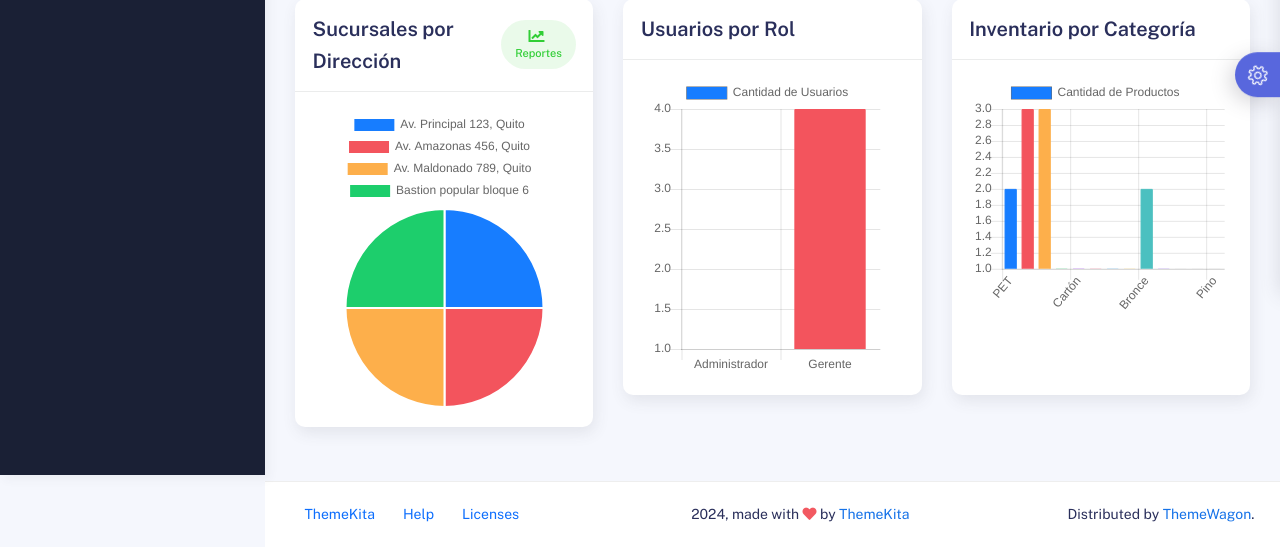
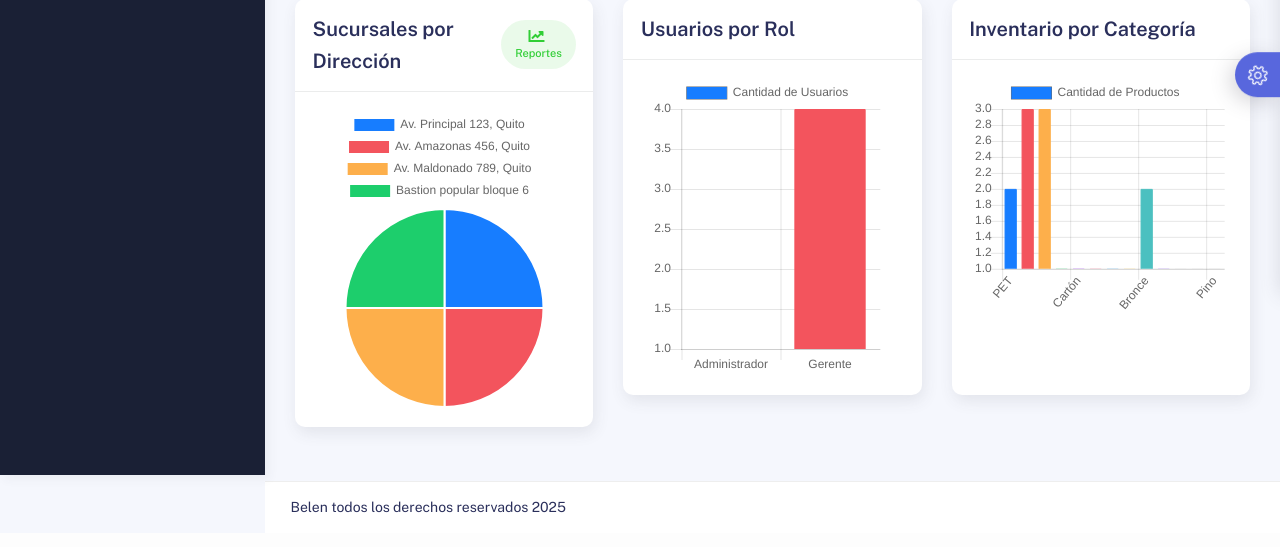
Before and after one commit to Jordan-dito/sistema_reciclaje, a PHP site: page /Dashboard.php in a window 1280 px wide. Shown: the part 325-872 px from the top of the page. After the commit the page ends 838 px from the top, so only its background shows below. Run offline with PHP 8.4, Linux system fonts and the light colour scheme; a user stored in the database is signed in; data comes from the database, SQL or seed files in the repository.

Commit message:
Unificar footer y actualizar nombre del módulo - Crear componente footer.php reutilizable con texto 'Belen todos los derechos reservados 2025' - Cambiar 'Gestión de Parámetros' a 'Módulo de Parámetros' en sidebar - Actualizar todos los archivos para usar el componente footer unificado

```diff
--- a/Dashboard.php
+++ b/Dashboard.php
@@ -580,33 +580,7 @@ $usuarioRol = $usuario['rol'] ?? 'Usuario';
           </div>
         </div>
 
-        <footer class="footer">
-          <div class="container-fluid d-flex justify-content-between">
-            <nav class="pull-left">
-              <ul class="nav">
-                <li class="nav-item">
-                  <a class="nav-link" href="http://www.themekita.com">
-                    ThemeKita
-                  </a>
-                </li>
-                <li class="nav-item">
-                  <a class="nav-link" href="#"> Help </a>
-                </li>
-                <li class="nav-item">
-                  <a class="nav-link" href="#"> Licenses </a>
-                </li>
-              </ul>
-            </nav>
-            <div class="copyright">
-              2024, made with <i class="fa fa-heart heart text-danger"></i> by
-              <a href="http://www.themekita.com">ThemeKita</a>
-            </div>
-            <div>
-              Distributed by
-              <a target="_blank" href="https://themewagon.com/">ThemeWagon</a>.
-            </div>
-          </div>
-        </footer>
+        <?php include __DIR__ . '/includes/footer.php'; ?>
       </div>
 
       <!-- Custom template | don't include it in your project! -->
--- a/categorias/index.php
+++ b/categorias/index.php
@@ -113,11 +113,7 @@ if (!$auth->isAuthenticated()) {
           </div>
         </div>
 
-        <footer class="footer">
-          <div class="container-fluid d-flex justify-content-between">
-            <div class="copyright">2024, Sistema de Gestión de Reciclaje</div>
-          </div>
-        </footer>
+        <?php include __DIR__ . '/../includes/footer.php'; ?>
       </div>
     </div>
 
--- a/compras/ver.php
+++ b/compras/ver.php
@@ -213,11 +213,7 @@ if (!$compra_id) {
         </div>
 
         <footer class="footer no-print">
-          <div class="container-fluid d-flex justify-content-between">
-            <div class="copyright">
-              2024, Sistema de Gestión de Reciclaje
-            </div>
-          </div>
+          <?php include __DIR__ . '/../includes/footer.php'; ?>
         </footer>
       </div>
     </div>
--- /dev/null
+++ b/includes/footer.php
@@ -0,0 +1,10 @@
+<?php
+// Componente reutilizable para el footer
+?>
+<footer class="footer">
+  <div class="container-fluid d-flex justify-content-between">
+    <div class="copyright">
+      Belen todos los derechos reservados 2025
+    </div>
+  </div>
+</footer>
--- a/includes/sidebar.php
+++ b/includes/sidebar.php
@@ -80,11 +80,11 @@ $gerenteRelacionesComercialesOpen = in_array($currentRoute, $gerenteRelacionesCo
       </div>
     </li>
 
-    <!-- Gestión de Parámetros o Configuración de Material -->
+    <!-- Módulo de Parámetros o Configuración de Material -->
     <li class="nav-item submenu <?php echo $gerenteParametrosOpen ? 'active' : ''; ?>">
       <a data-bs-toggle="collapse" href="#menuParametros" class="<?php echo $gerenteParametrosOpen ? '' : 'collapsed'; ?>" aria-expanded="<?php echo $gerenteParametrosOpen ? 'true' : 'false'; ?>">
         <i class="fas fa-cog"></i>
-        <p>Gestión de Parámetros</p>
+        <p>Módulo de Parámetros</p>
         <span class="caret"></span>
       </a>
       <div class="collapse <?php echo $gerenteParametrosOpen ? 'show' : ''; ?>" id="menuParametros">
--- a/inventarios/index.php
+++ b/inventarios/index.php
@@ -122,11 +122,7 @@ if (!$auth->isAuthenticated()) {
           </div>
         </div>
 
-        <footer class="footer">
-          <div class="container-fluid d-flex justify-content-between">
-            <div class="copyright">2024, Sistema de Gestión de Reciclaje</div>
-          </div>
-        </footer>
+        <?php include __DIR__ . '/../includes/footer.php'; ?>
       </div>
     </div>
 
--- a/materiales/index.php
+++ b/materiales/index.php
@@ -114,11 +114,7 @@ if (!$auth->isAuthenticated()) {
           </div>
         </div>
 
-        <footer class="footer">
-          <div class="container-fluid d-flex justify-content-between">
-            <div class="copyright">2024, Sistema de Gestión de Reciclaje</div>
-          </div>
-        </footer>
+        <?php include __DIR__ . '/../includes/footer.php'; ?>
       </div>
     </div>
 
--- a/productos/index.php
+++ b/productos/index.php
@@ -117,11 +117,7 @@ if (!$auth->isAuthenticated()) {
           </div>
         </div>
 
-        <footer class="footer">
-          <div class="container-fluid d-flex justify-content-between">
-            <div class="copyright">2024, Sistema de Gestión de Reciclaje</div>
-          </div>
-        </footer>
+        <?php include __DIR__ . '/../includes/footer.php'; ?>
       </div>
     </div>
 
--- a/unidades/index.php
+++ b/unidades/index.php
@@ -114,11 +114,7 @@ if (!$auth->isAuthenticated()) {
           </div>
         </div>
 
-        <footer class="footer">
-          <div class="container-fluid d-flex justify-content-between">
-            <div class="copyright">2024, Sistema de Gestión de Reciclaje</div>
-          </div>
-        </footer>
+        <?php include __DIR__ . '/../includes/footer.php'; ?>
       </div>
     </div>
 
```
Also changed, not shown: clientes/index.php (+1 -7 lines), compras/index.php (+1 -7 lines), compras/nueva.php (+1 -7 lines), proveedores/index.php (+1 -7 lines), reportes/index.php (+1 -7 lines), roles/index.php (+1 -7 lines), sucursales/index.php (+1 -7 lines), usuarios/index.php (+1 -7 lines), ventas/index.php (+1 -7 lines).
